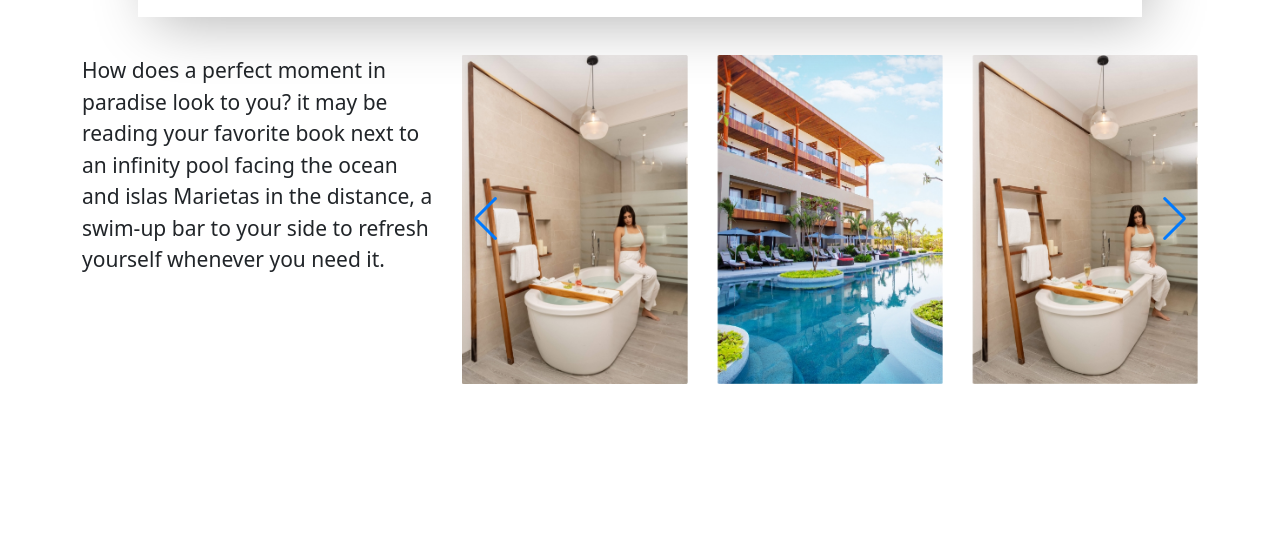
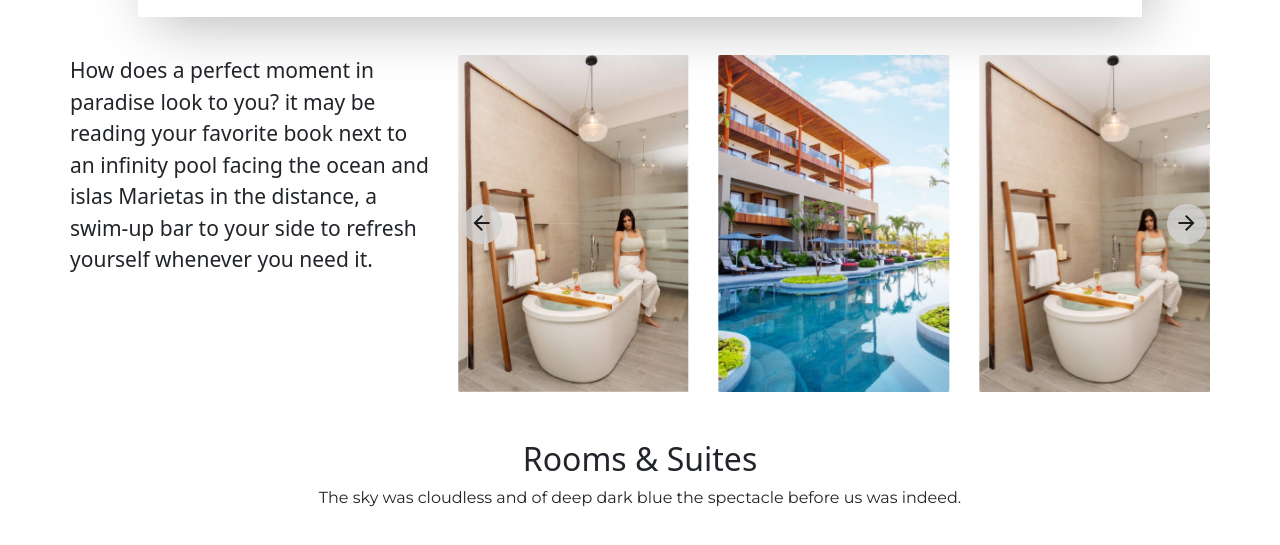
Before and after one commit to Archdelany/jbautista, a website built with Vite: page src/index.html in a window 1280 px wide. Shown: the part 441-986 px from the top of the page. Before the commit the page ends 825 px from the top, so only its background shows below. Built offline with nearby package versions, Linux system fonts and the light colour scheme; what vanillajs-datepicker would draw is missing.

Commit message:
progress with page

```diff
--- a/src/css/style.css
+++ b/src/css/style.css
@@ -135,6 +135,44 @@
 
 .w-carrousel{
   margin-top: 350px;
+}
+
+.swiper-button-prev::after,.swiper-button-next::after{
+
+  content: ""!important;
+}
+.material-symbols-outlined{
+  position: relative;
+  color: var(--primary-color);
+}
+
+.material-symbols-outlined::before{
+  position: absolute;
+  content: "";
+  width: 40px;
+  height: 40px;
+  background:var(--complentary-color);
+  z-index: -1;
+  border-radius: 50%;
+  left: -30%;
+  top: -30%;
+  opacity: 0.8;
+
+}
+
+/*--rooms section---*/
+
+.w-rooms{
+  font-size: 16px;
+}
+
+.w-rooms h1{
+  font-family: var(--primary-font);
+}
+
+.w-rooms p{
+
+  font-family: var(--primary-font);
 }
 
 
--- a/src/index.html
+++ b/src/index.html
@@ -6,6 +6,7 @@
   <meta name="viewport" content="width=device-width, initial-scale=1">
   <link rel="preconnect" href="https://fonts.googleapis.com">
   <link rel="preconnect" href="https://fonts.gstatic.com" crossorigin>
+  <link rel="stylesheet" href="https://fonts.googleapis.com/css2?family=Material+Symbols+Outlined:opsz,wght,FILL,GRAD@24,400,0,0" />
   <link href="https://fonts.googleapis.com/css2?family=Montserrat&display=swap" rel="stylesheet">
   <title>Jose Carlos Bautista | Prueba técnica </title>
   <script type="module" src="./js/main.js"></script>
@@ -110,7 +111,7 @@
       </div>
     </div>
     <div class="container-fluid w-carrousel" id="w-carrousel">
-      <div class="container">
+      <div class="container px-lg-0">
 
         <div class="row">
              <div class="col-12 col-md-4 mb-md-2">
@@ -146,14 +147,37 @@
 
 
                 <!-- If we need navigation buttons -->
-                <div class="swiper-button-prev"></div>
-                <div class="swiper-button-next"></div>
+                <div class="swiper-button-prev">
+                  <span class="material-symbols-outlined">
+                    arrow_back
+                  </span>
+                </div>
+                <div class="swiper-button-next">
+                  <span class="material-symbols-outlined">
+                    arrow_forward
+                    </span>
+
+                </div>
 
               </div>
              </div>
         </div>
 
       </div>
+    </div>
+    <div class="container-fluid w-rooms my-5">
+         <div class="container">
+              <div class="row">
+                  <div class="col-12 text-center">
+                    <h2>
+                      Rooms & Suites
+                    </h2>
+                    <p>
+                      The sky was cloudless and of deep dark blue the spectacle before us was indeed.
+                    </p>
+                  </div>
+              </div>
+         </div>
     </div>
   </section>
    <!-- Modal -->
--- a/src/js/home.js
+++ b/src/js/home.js
@@ -115,3 +115,29 @@ checkOutDatepicker.setDate('today');
     },
 
   });
+
+window.addEventListener('resize',()=>{
+
+  var carrouselWrapper = document.getElementById('w-carrousel');
+
+  if(window.innerWidth > 1200){
+
+    gsap.to(carrouselWrapper,{marginTop:100});
+
+  }else{
+
+      if(document.getElementById('city')){
+
+        gsap.to(carrouselWrapper,{marginTop:400});
+
+      }else{
+
+        gsap.to(carrouselWrapper,{marginTop:350});
+      }
+
+  };
+
+
+
+
+});
```
